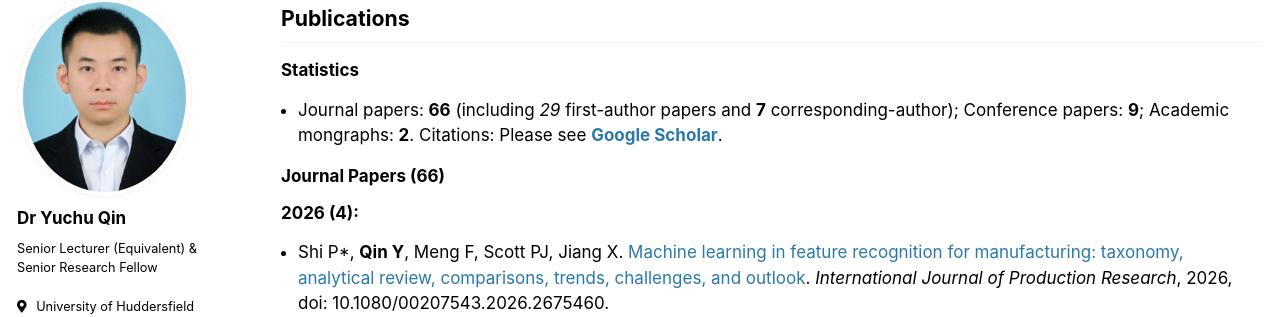
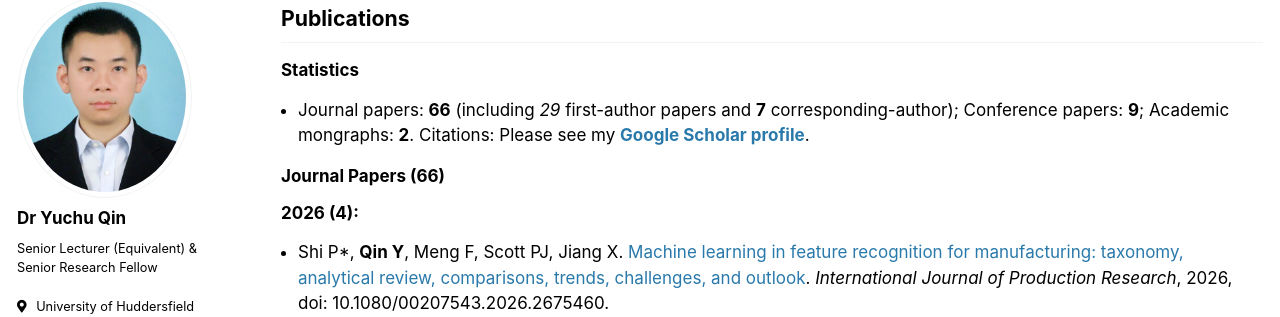
Before and after one commit to yuchu-qin/yuchu-qin.github.io, a Jekyll site: the page built from _pages/publications.md, in a window 1280 px wide and 900 px high. Shown: the part 118-435 px from the top of the window. Built offline with Jekyll 4.4.1, drawn with Linux system fonts in a browser that asks for light colours; some web fonts are replaced; our own code applies the rules of GitHub Pages for plain Markdown files.

Commit message:
Update Google Scholar link to personal profile

```diff
--- a/_pages/publications.md
+++ b/_pages/publications.md
@@ -5,7 +5,7 @@ author_profile: true
 
 ## Publications
 ### Statistics
-- Journal papers: **66** (including *29* first-author papers and **7** corresponding-author); Conference papers: **9**; Academic mongraphs: **2**. Citations: Please see [**Google Scholar**](https://scholar.google.com/citations?user=hFWFwUgAAAAJ&hl=en).
+- Journal papers: **66** (including *29* first-author papers and **7** corresponding-author); Conference papers: **9**; Academic mongraphs: **2**. Citations: Please see my [**Google Scholar profile**](https://scholar.google.com/citations?user=hFWFwUgAAAAJ&hl=en).
 
 ### Journal Papers (66)
 ### 2026 (4):
```
